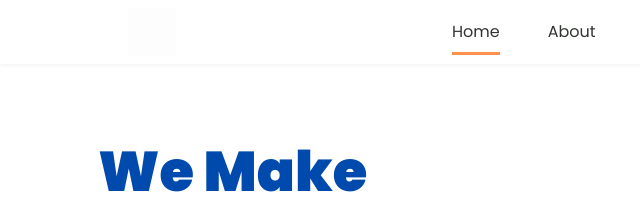
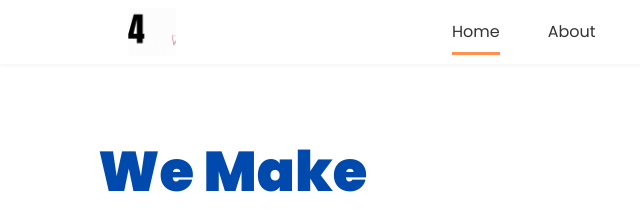
Before and after one commit to ShadowLight016/4WebServices, a website: page index.html in a window 1280 px wide. Shown: the top 210 px of the page, 0-640 px from the left. Drawn offline with nearby package versions, Linux system fonts and the light colour scheme.

Commit message:
replaced the logo
I recoded the logo directory

```diff
--- a/index.html
+++ b/index.html
@@ -37,7 +37,7 @@
     <header class="l-header">
         <nav class="nav bd-grid">
             <div class="nav__logo">
-                <img src="./src/media/logo.gif" alt="">
+                <img src="./src/media/4Web Services.gif" alt="">
             </div>
 
             <div class="nav__menu" id="nav-menu">
```
